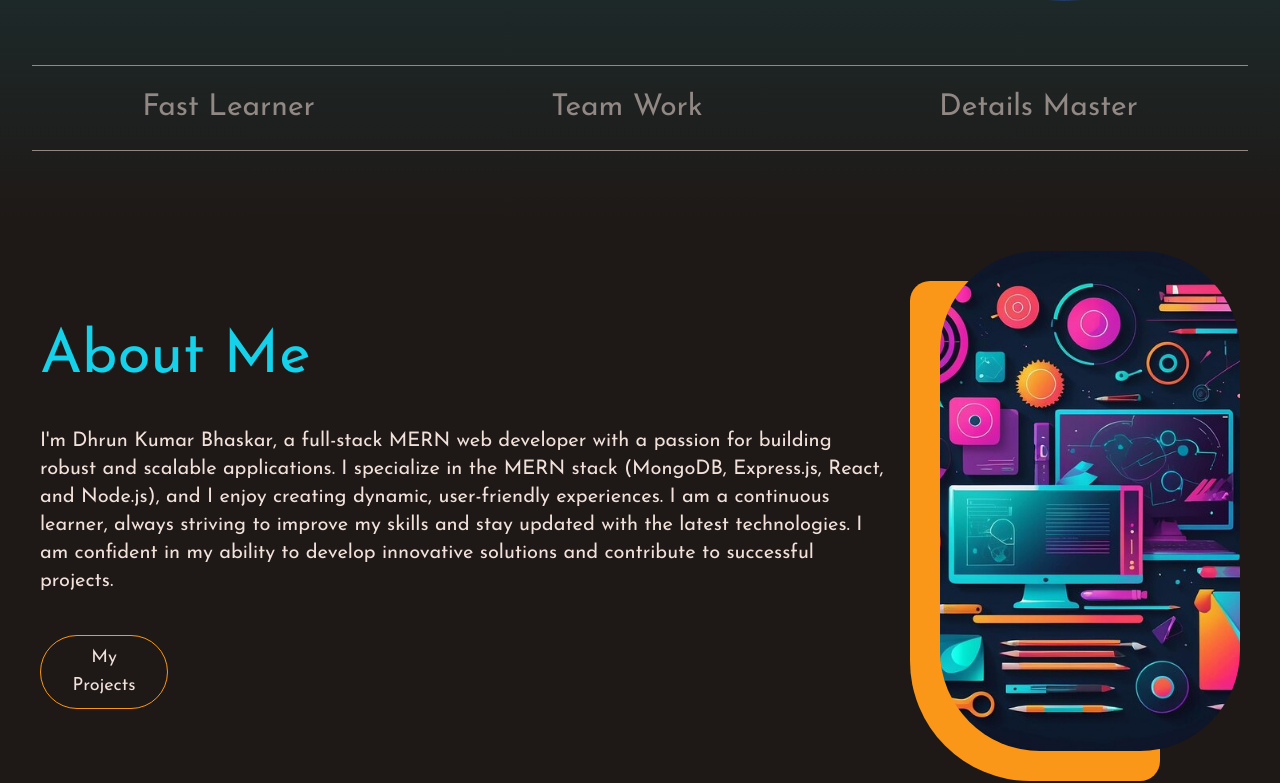
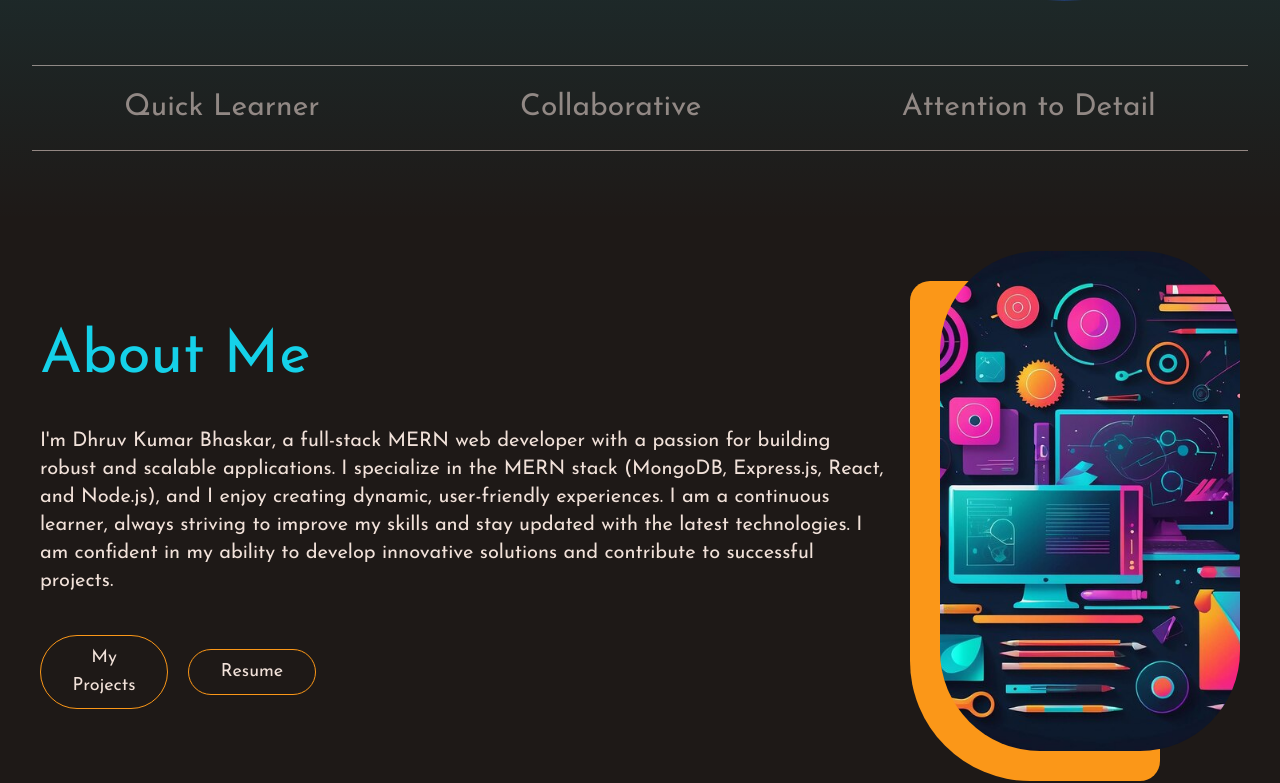
Before and after one commit to Dhruv-bhaskar/Portfolio, a React (Vite) app: page / in a window 1280 px wide. Shown: the part 578-1361 px from the top of the page. Built offline with nearby package versions, Linux system fonts and the light colour scheme.

Commit message:
resume added

```diff
--- a/src/components/aboutMeSection/AboutMeText.jsx
+++ b/src/components/aboutMeSection/AboutMeText.jsx
@@ -6,7 +6,7 @@ const AboutMeText = () => {
     <div className="sm:mt-19 mt-0 flex flex-col items-centre text-center sm:items-start sm:text-left">
       <h2 className="text-5xl lg:text-6xl text-cyan mb-10">About Me</h2>
       <p className="text-white text-lg sm:text-xl">
-        I'm Dhrun Kumar Bhaskar, a full-stack MERN web developer with a passion
+        I'm Dhruv Kumar Bhaskar, a full-stack MERN web developer with a passion
         for building robust and scalable applications. I specialize in the MERN
         stack (MongoDB, Express.js, React, and Node.js), and I enjoy creating
         dynamic, user-friendly experiences. I am a continuous learner, always
@@ -14,11 +14,18 @@ const AboutMeText = () => {
         technologies. I am confident in my ability to develop innovative
         solutions and contribute to successful projects.
       </p>
-      <Link to="projects" smooth={true} spy={true} duration={500} offset={-145}>
+      <div className="flex items-center justify-center gap-5">
+        <Link to="projects" smooth={true} spy={true} duration={500} offset={-145}>
         <button className="w-[8rem] self-center sm:self-start border border-orange rounded-full px-4 py-2 text-lg text-white mt-10 hover:bg-orange transition-all duration-500 cursor-pointer ">
           My Projects
         </button>
       </Link>
+      <a href="https://drive.google.com/file/d/1JOcp2ISL7_49rx6Zr212p5UECbGsqdaN/view?usp=sharing" target="_blank">
+        <button className="w-[8rem] self-center sm:self-start border border-orange rounded-full px-4 py-2 text-lg text-white mt-10 hover:bg-orange transition-all duration-500 cursor-pointer ">
+          Resume
+        </button>
+      </a>
+      </div>
     </div>
   );
 };
--- a/src/components/hero section/HeroText.jsx
+++ b/src/components/hero section/HeroText.jsx
@@ -4,7 +4,7 @@ import { fadeIn } from "../../Framer motion/variants";
 
 const HeroText = () => {
   return (
-    <div className="flex flex-col gap-4 h-full justify-center text-centre sm:text-left">
+    <div className="flex flex-col gap-4 h-full justify-center text-centre sm:text-left mt-[-2.8rem] sm:mt-0">
       <motion.h2
       variants={fadeIn('down', 0.2)}
       initial="hidden"
--- a/src/components/hero section/SubHeroSection.jsx
+++ b/src/components/hero section/SubHeroSection.jsx
@@ -3,9 +3,9 @@ import React from 'react'
 const SubHeroSection = () => {
   return (
     <div className='w-full flex flex-col sm:flex-row items-center justify-around gap-4 border-y border-lightGrey text-lightGrey text-4xl sm:text-2xl lg:text-3xl py-6'>
-        <p className='hidden sm:block'>Fast Learner</p>
-        <p  className='hidden sm:block'>Team Work</p>
-        <p>Details Master</p>
+        <p className='hidden sm:block'>Quick Learner</p>
+        <p  className='hidden sm:block'>Collaborative</p>
+        <p>Attention to Detail</p>
     </div>
   )
 }
--- a/src/components/project section/ProjectMain.jsx
+++ b/src/components/project section/ProjectMain.jsx
@@ -17,7 +17,7 @@ const projects = [
     name: "Bloggish",
     align: "left",
     image: "/bloggish.png",
-    link: "https://blog-website-one-rust.vercel.app/",
+    link: "https://blog-website-dhruvs-projects-8fce1ee0.vercel.app/",
     info: "A full-featured blog website where users can create, read, update, and delete their blog posts. It includes a complete login/logout system, giving users control over their content.",
     repo: "https://github.com/Dhruv-bhaskar/blog-website.git"
   },
@@ -50,7 +50,7 @@ const ProjectMain = () => {
       >
         <ProjectText />
       </motion.div>
-      <div className="mt-10 flex flex-col gap-10">
+      <div className="mt-10 flex flex-col gap-20">
         {projects.map((projects, index) => {
           return (
             <SingleProject
--- a/src/components/project section/SingleProject.jsx
+++ b/src/components/project section/SingleProject.jsx
@@ -16,7 +16,7 @@ const SingleProject = ({ name, align, image, link, info, repo }) => {
     >
       <div className="flex flex-col gap-4">
         <h2 className="text-2xl sm:text-3xl text-orange">{name}</h2>
-        <p className="text-white/70">
+        <p className="text-stone-200 text-lg">
           {info}
         </p>
         <div className="mx-auto flex gap-6 px-2 py-1 max-w-[12rem] rounded-lg hover:bg-cyan/20 transition-all duration-500">
```
